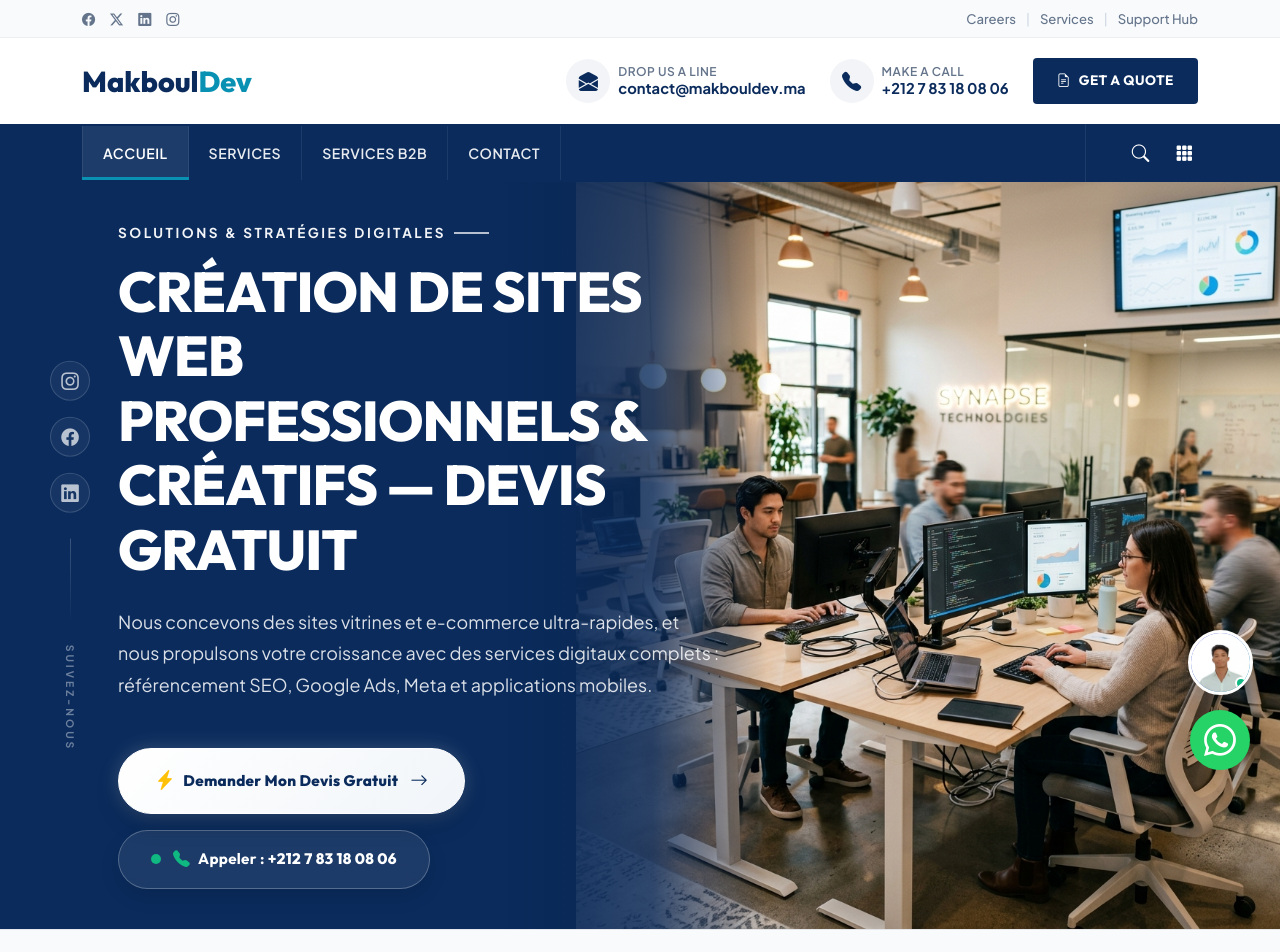
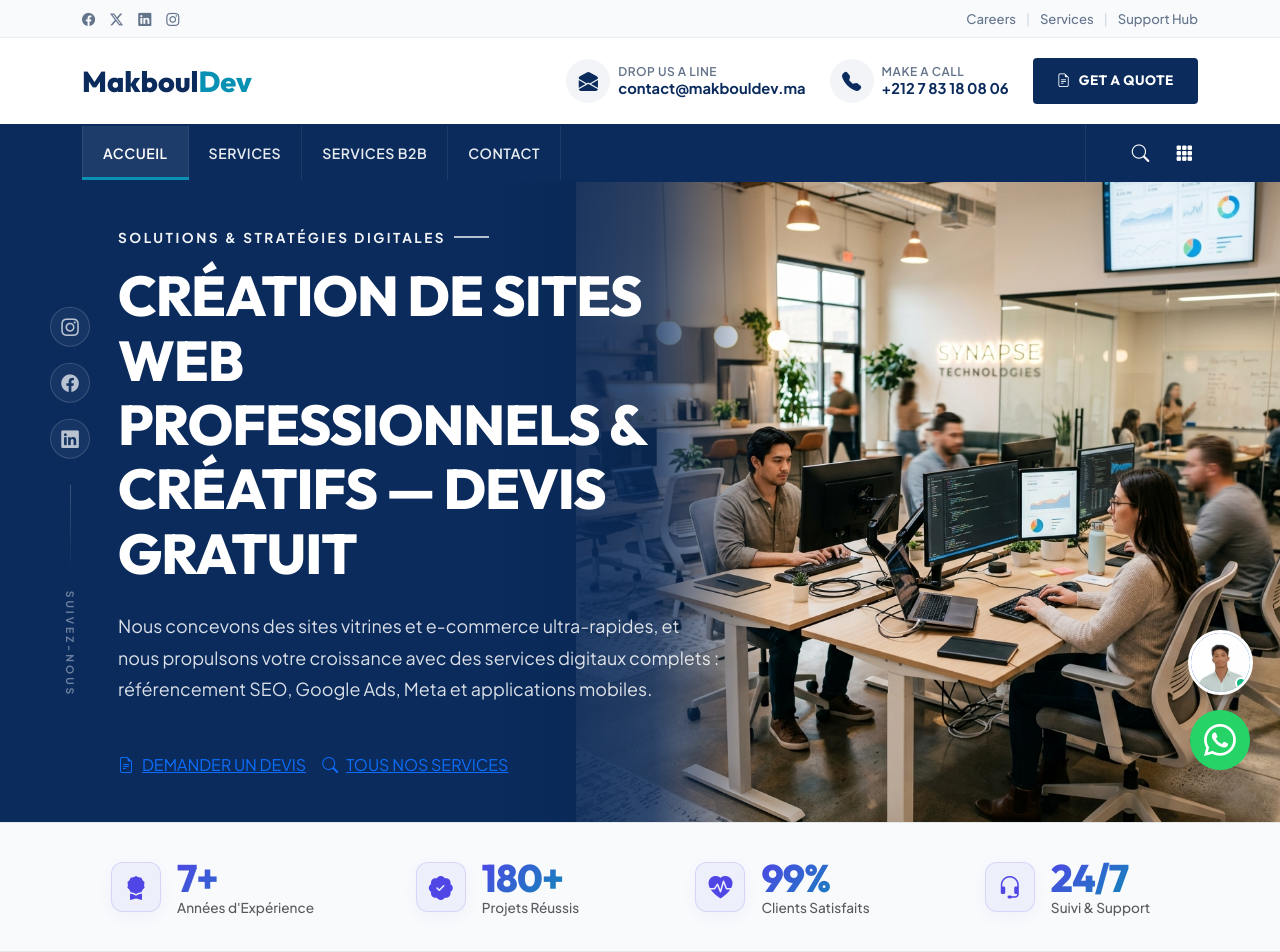
Before and after one commit to makbouldev/makbouldev, a React (Vite) app: page /#/ in a window 1280 px wide. Shown: the top 952 px of the page. Built offline with nearby package versions, Linux system fonts and the light colour scheme.

Commit message:
Restore original hero buttons: DEMANDER UN DEVIS and TOUS NOS SERVICES

```diff
--- a/src/components/Hero.jsx
+++ b/src/components/Hero.jsx
@@ -261,18 +261,13 @@ const Hero = () => {
                 Nous concevons des sites vitrines et e-commerce ultra-rapides, et nous propulsons votre croissance avec des services digitaux complets : référencement SEO, Google Ads, Meta et applications mobiles.
               </p>
 
-              <div className="hero-agency-buttons d-flex flex-wrap align-items-center gap-3">
-                <Link to="/contact" className="btn-hero-marketing-primary d-inline-flex align-items-center gap-2">
-                  <i className="bi bi-lightning-charge-fill text-warning fs-5"></i>
-                  <span>Demander Mon Devis Gratuit</span>
-                  <i className="bi bi-arrow-right btn-arrow-icon ms-1"></i>
+              <div className="hero-agency-buttons d-flex flex-wrap gap-3">
+                <Link to="/contact" className="btn-hero-solid d-flex align-items-center gap-2">
+                  <i className="bi bi-file-earmark-text"></i> DEMANDER UN DEVIS
                 </Link>
-
-                <a href="tel:+212783180806" className="btn-hero-marketing-call d-inline-flex align-items-center gap-2">
-                  <span className="live-online-dot me-1" title="Disponible 7j/7"></span>
-                  <i className="bi bi-telephone-fill btn-phone-icon"></i>
-                  <span>Appeler : <strong>+212 7 83 18 08 06</strong></span>
-                </a>
+                <Link to="/services" className="btn-hero-outline d-flex align-items-center gap-2">
+                  <i className="bi bi-search"></i> TOUS NOS SERVICES
+                </Link>
               </div>
             </div>
           </div>
--- a/src/index.css
+++ b/src/index.css
@@ -1521,169 +1521,6 @@ main {
   font-weight: 400;
 }
 
-/* Creative Marketing Hero Buttons */
-.btn-hero-marketing-primary {
-  position: relative;
-  background: linear-gradient(135deg, #ffffff 0%, #f1f5f9 100%);
-  color: var(--color-navy-blue) !important;
-  font-family: var(--font-heading);
-  font-weight: 800;
-  font-size: 0.95rem;
-  letter-spacing: 0.3px;
-  padding: 16px 36px;
-  border-radius: 50px;
-  text-decoration: none;
-  transition: all 0.35s cubic-bezier(0.175, 0.885, 0.32, 1.275);
-  border: 1px solid #ffffff;
-  box-shadow: 0 10px 25px rgba(0, 0, 0, 0.15), 0 0 20px rgba(255, 255, 255, 0.2);
-  overflow: hidden;
-  z-index: 1;
-}
-
-/* Shimmer Light Streak across Primary Button */
-.btn-hero-marketing-primary::before {
-  content: '';
-  position: absolute;
-  top: 0;
-  left: -100%;
-  width: 60%;
-  height: 100%;
-  background: linear-gradient(90deg, transparent, rgba(255, 255, 255, 0.8), transparent);
-  transform: skewX(-25deg);
-  animation: heroShimmer 3.5s infinite;
-  pointer-events: none;
-}
-
-@keyframes heroShimmer {
-  0% { left: -100%; }
-  30%, 100% { left: 200%; }
-}
-
-.btn-hero-marketing-primary:hover {
-  transform: translateY(-3px) scale(1.02);
-  box-shadow: 0 15px 35px rgba(0, 0, 0, 0.25), 0 0 30px rgba(255, 255, 255, 0.35);
-  color: #041a3a !important;
-}
-
-.btn-arrow-icon {
-  transition: transform 0.3s ease;
-  font-size: 1.1rem;
-}
-
-.btn-hero-marketing-primary:hover .btn-arrow-icon {
-  transform: translateX(5px);
-}
-
-/* Creative Call Button with Live Dot */
-.btn-hero-marketing-call {
-  position: relative;
-  background: rgba(255, 255, 255, 0.08);
-  backdrop-filter: blur(12px);
-  -webkit-backdrop-filter: blur(12px);
-  color: #ffffff !important;
-  font-family: var(--font-heading);
-  font-weight: 700;
-  font-size: 0.95rem;
-  letter-spacing: 0.3px;
-  padding: 15px 32px;
-  border-radius: 50px;
-  text-decoration: none;
-  transition: all 0.35s cubic-bezier(0.175, 0.885, 0.32, 1.275);
-  border: 1.5px solid rgba(255, 255, 255, 0.25);
-  box-shadow: 0 8px 20px rgba(0, 0, 0, 0.1);
-}
-
-.btn-hero-marketing-call:hover {
-  background: rgba(255, 255, 255, 0.18);
-  border-color: rgba(255, 255, 255, 0.6);
-  transform: translateY(-3px) scale(1.02);
-  box-shadow: 0 12px 30px rgba(0, 0, 0, 0.2), 0 0 20px rgba(16, 185, 129, 0.2);
-  color: #ffffff !important;
-}
-
-/* Live Green Online Status Dot inside Button */
-.live-online-dot {
-  width: 10px;
-  height: 10px;
-  background-color: #10b981;
-  border-radius: 50%;
-  display: inline-block;
-  box-shadow: 0 0 8px #10b981;
-  animation: pulseLiveGreen 1.8s infinite;
-}
-
-@keyframes pulseLiveGreen {
-  0% {
-    box-shadow: 0 0 0 0 rgba(16, 185, 129, 0.7);
-  }
-  70% {
-    box-shadow: 0 0 0 8px rgba(16, 185, 129, 0);
-  }
-  100% {
-    box-shadow: 0 0 0 0 rgba(16, 185, 129, 0);
-  }
-}
-
-.btn-phone-icon {
-  color: #10b981;
-  transition: transform 0.3s ease;
-  font-size: 1.05rem;
-}
-
-.btn-hero-marketing-call:hover .btn-phone-icon {
-  animation: phoneRing 0.5s ease-in-out infinite alternate;
-}
-
-@keyframes phoneRing {
-  0% { transform: rotate(-12deg) scale(1.1); }
-  100% { transform: rotate(12deg) scale(1.1); }
-}
-
-/* Hero solid white button */
-.btn-hero-solid {
-  background: #ffffff;
-  color: var(--color-navy-blue) !important;
-  font-family: var(--font-heading);
-  font-weight: 700;
-  font-size: 0.9rem;
-  letter-spacing: 0.5px;
-  padding: 15px 35px;
-  border-radius: 4px;
-  text-decoration: none;
-  transition: all 0.2s ease;
-  border: 1px solid #ffffff;
-  display: inline-flex;
-  align-items: center;
-}
-
-.btn-hero-solid:hover {
-  background: var(--color-white-hover);
-  transform: translateY(-2px);
-  box-shadow: 0 10px 20px rgba(0, 0, 0, 0.2);
-}
-
-/* Hero transparent outline button */
-.btn-hero-outline {
-  background: transparent;
-  color: #ffffff !important;
-  font-family: var(--font-heading);
-  font-weight: 700;
-  font-size: 0.9rem;
-  letter-spacing: 0.5px;
-  padding: 15px 35px;
-  border-radius: 4px;
-  text-decoration: none;
-  transition: all 0.2s ease;
-  border: 2px solid #ffffff;
-  display: inline-flex;
-  align-items: center;
-}
-
-.btn-hero-outline:hover {
-  background: rgba(255, 255, 255, 0.1);
-  transform: translateY(-2px);
-}
-
 /* Responsiveness for Hero */
 @media (max-width: 991.98px) {
   .hero-agency-wrapper {
@@ -1707,12 +1544,10 @@ main {
     margin-bottom: 2.5rem !important;
   }
   .btn-hero-solid,
-  .btn-hero-outline,
-  .btn-hero-marketing-primary,
-  .btn-hero-marketing-call {
+  .btn-hero-outline {
     width: 100%;
     justify-content: center;
-    padding: 14px 24px;
+    padding: 12px 24px;
   }
 }
 
```
